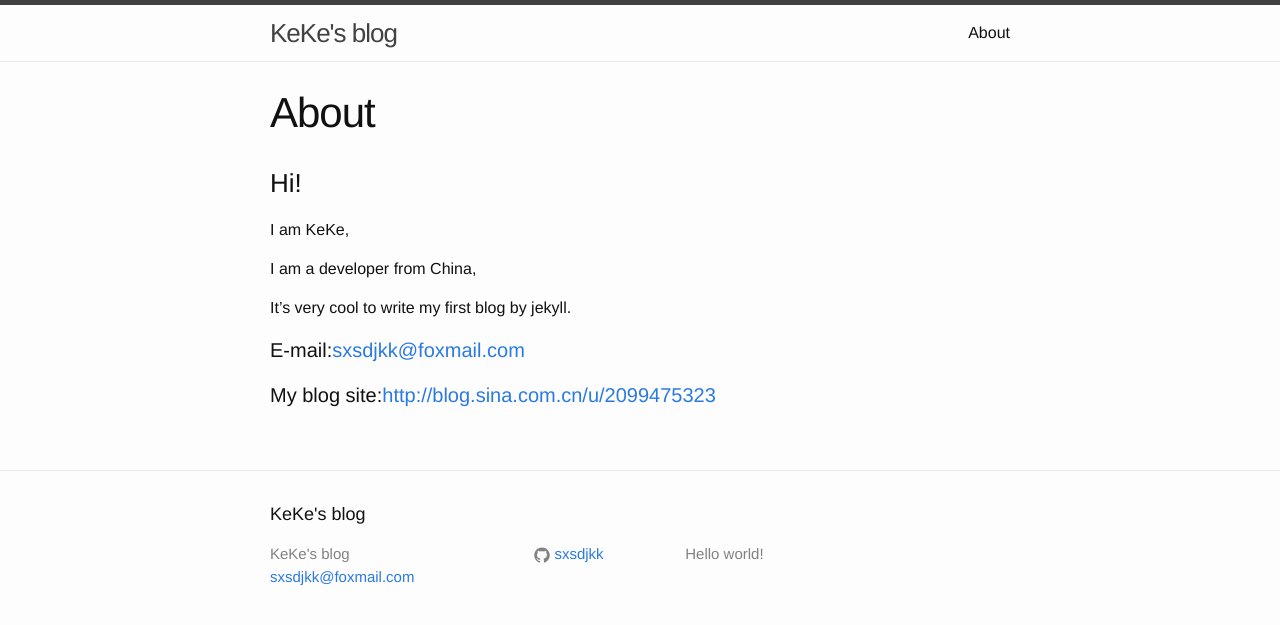
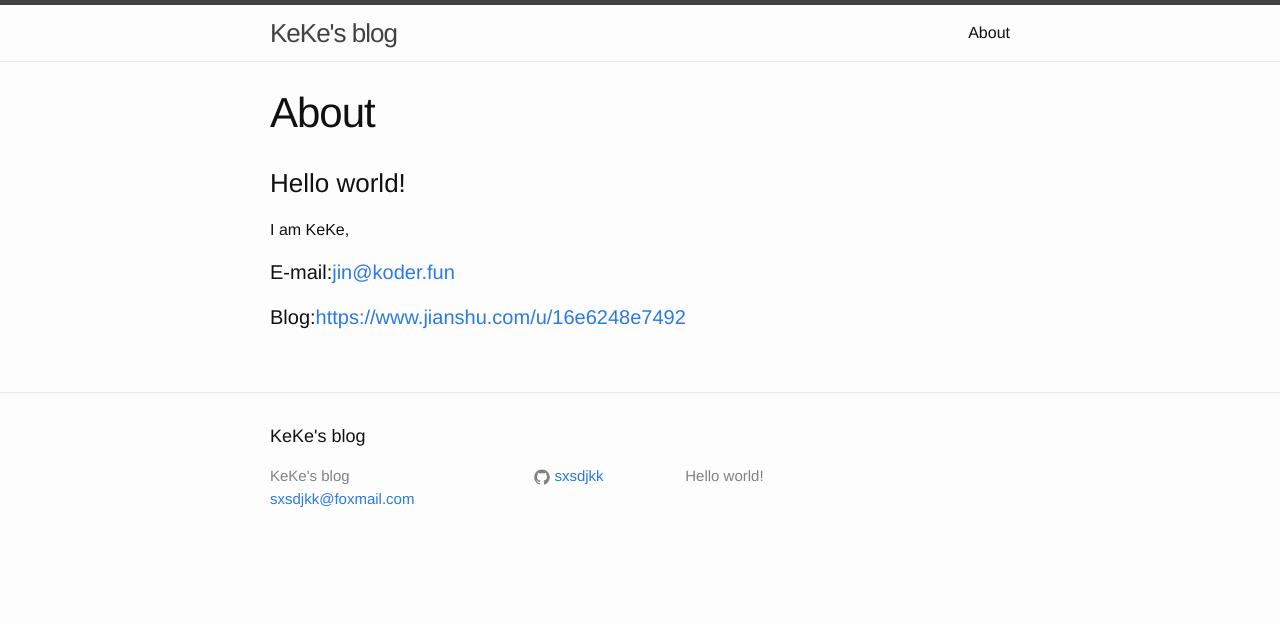
Before and after one commit to sxsdjkk/sxsdjkk.github.io, a Jekyll site: the page built from about.md, in a window 1280 px wide. Shown: the top 625 px of the page. Built offline with Jekyll 4.4.1, drawn with Linux system fonts in a browser that asks for light colours; comment, search, counter and statistics services are not loaded.

Commit message:
Update about.md

```diff
--- a/about.md
+++ b/about.md
@@ -5,19 +5,16 @@ permalink: /about/
 ---
 
 
-### Hi!
+### Hello world!
 
 I am KeKe,
 
-I am a developer from China,
 
-It's very cool to write my first blog by jekyll.
-
-#### E-mail:<sxsdjkk@foxmail.com>
+#### E-mail:<jin@koder.fun>
 
 
-#### My blog site:[http://blog.sina.com.cn/u/2099475323]
+#### Blog:[https://www.jianshu.com/u/16e6248e7492]
 
 
-[http://blog.sina.com.cn/u/2099475323]: http://blog.sina.com.cn/u/2099475323
-[sxsdjkk@foxmail.com]:mailto:"sxsdjkk@foxmail.com"
+[https://www.jianshu.com/u/16e6248e7492]: https://www.jianshu.com/u/16e6248e7492
+[jin@koder.fun]:mailto:"jin@koder.fun"
```
